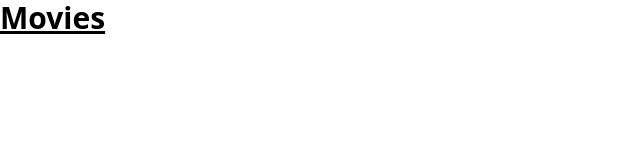
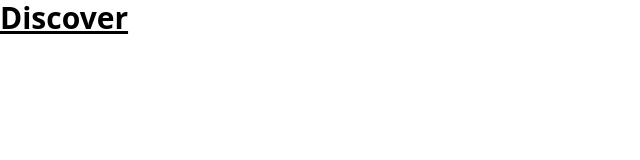
Before and after one commit to andriannus/tmdb-react, a React (Vite) app: page / in a window 1280 px wide. Before the commit this address led to /movies. Shown: the top 160 px of the page, without its empty margins (0-640 px from the left). Built offline with nearby package versions, Linux system fonts and the light colour scheme.

Commit message:
feat: rename package

```diff
--- /dev/null
+++ b/src/package/discover/discover.tsx
@@ -0,0 +1,5 @@
+function Discover() {
+  return <h1 className="text-3xl font-bold underline">Discover</h1>;
+}
+
+export default Discover;
--- /dev/null
+++ b/src/package/discover/index.ts
@@ -0,0 +1 @@
+export { default as Discover } from './discover';
--- a/src/package/movies/index.ts
+++ /dev/null
@@ -1 +0,0 @@
-export { default as Movies } from './movies';
--- a/src/package/movies/movies.tsx
+++ /dev/null
@@ -1,5 +0,0 @@
-function Movies() {
-  return <h1 className="text-3xl font-bold underline">Movies</h1>;
-}
-
-export default Movies;
--- a/src/router.tsx
+++ b/src/router.tsx
@@ -1,16 +1,15 @@
 import { lazy } from 'react';
-import { BrowserRouter, Navigate, Route, Routes } from 'react-router-dom';
+import { BrowserRouter, Route, Routes } from 'react-router-dom';
 
-const Movies = lazy(() =>
-  import('./package/movies').then((module) => ({ default: module.Movies })),
+const Discover = lazy(() =>
+  import('./package/discover').then((module) => ({ default: module.Discover })),
 );
 
 function Router() {
   return (
     <BrowserRouter>
       <Routes>
-        <Route path="/" element={<Navigate to="/movies" />} />
-        <Route path="/movies" element={<Movies />} />
+        <Route path="/" element={<Discover />} />
       </Routes>
     </BrowserRouter>
   );
```
